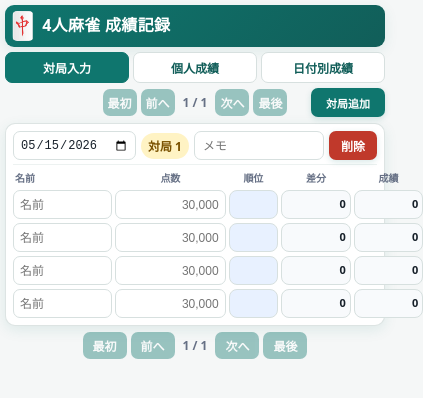
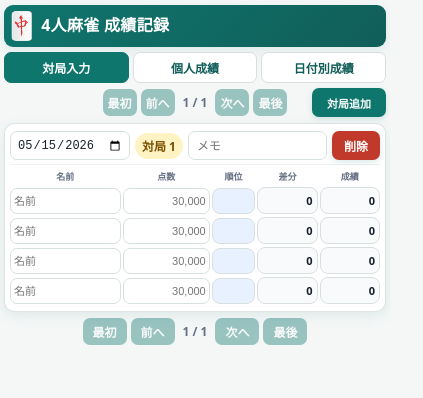
Before and after one commit to tatunttls/mahjong-score-app, a plain HTML site: page index.html in a window 390 px wide. Both pictures are taken after a click on the button "対局追加". Shown: the whole page, 423 px wide, since content can reach past the window. Drawn offline with Linux system fonts and the light colour scheme; no server answers.

Commit message:
Add files via upload

```diff
--- a/style.css
+++ b/style.css
@@ -721,3 +721,90 @@ input[type="number"] { -moz-appearance: textfield; }
   flex: 0 0 auto;
   border-radius: 5px;
 }
+
+/* v4 shared: iPhone width fix for game input block */
+@media (max-width: 480px) {
+  body {
+    overflow-x: hidden;
+  }
+
+  .app {
+    width: 100%;
+    max-width: 100%;
+    padding-left: 4px;
+    padding-right: 4px;
+  }
+
+  .topbar,
+  .tabs,
+  .combined-toolbar,
+  .pager,
+  .game,
+  .compact-card,
+  .date-card,
+  .table-wrap {
+    width: 100%;
+    max-width: 100%;
+  }
+
+  .game {
+    padding-left: 5px;
+    padding-right: 5px;
+    overflow: hidden;
+  }
+
+  .game-head {
+    width: 100%;
+    max-width: 100%;
+  }
+
+  .player-grid {
+    width: 100%;
+    max-width: 100%;
+    grid-template-columns: minmax(0, 1.32fr) minmax(0, 1.04fr) minmax(0, .52fr) minmax(0, .72fr) minmax(0, .72fr);
+    column-gap: 2px;
+    row-gap: 3px;
+  }
+
+  .player-grid input,
+  .readonly-cell,
+  .rank-cell,
+  .header-cell {
+    min-width: 0 !important;
+    width: 100% !important;
+  }
+
+  .player-grid input,
+  .readonly-cell {
+    font-size: 11px;
+    min-height: 26px;
+    padding-left: 3px;
+    padding-right: 3px;
+  }
+
+  .rank-cell {
+    font-size: 11px;
+    padding-left: 1px;
+    padding-right: 1px;
+  }
+
+  .header-cell {
+    font-size: 9px;
+    padding-left: 0;
+    padding-right: 0;
+    text-align: center;
+  }
+
+  .header-cell:first-child {
+    text-align: center;
+  }
+
+  .date-input {
+    max-width: 120px;
+  }
+
+  .game-memo {
+    min-width: 80px;
+    max-width: 100%;
+  }
+}
```
Also changed, not shown: README.txt.
